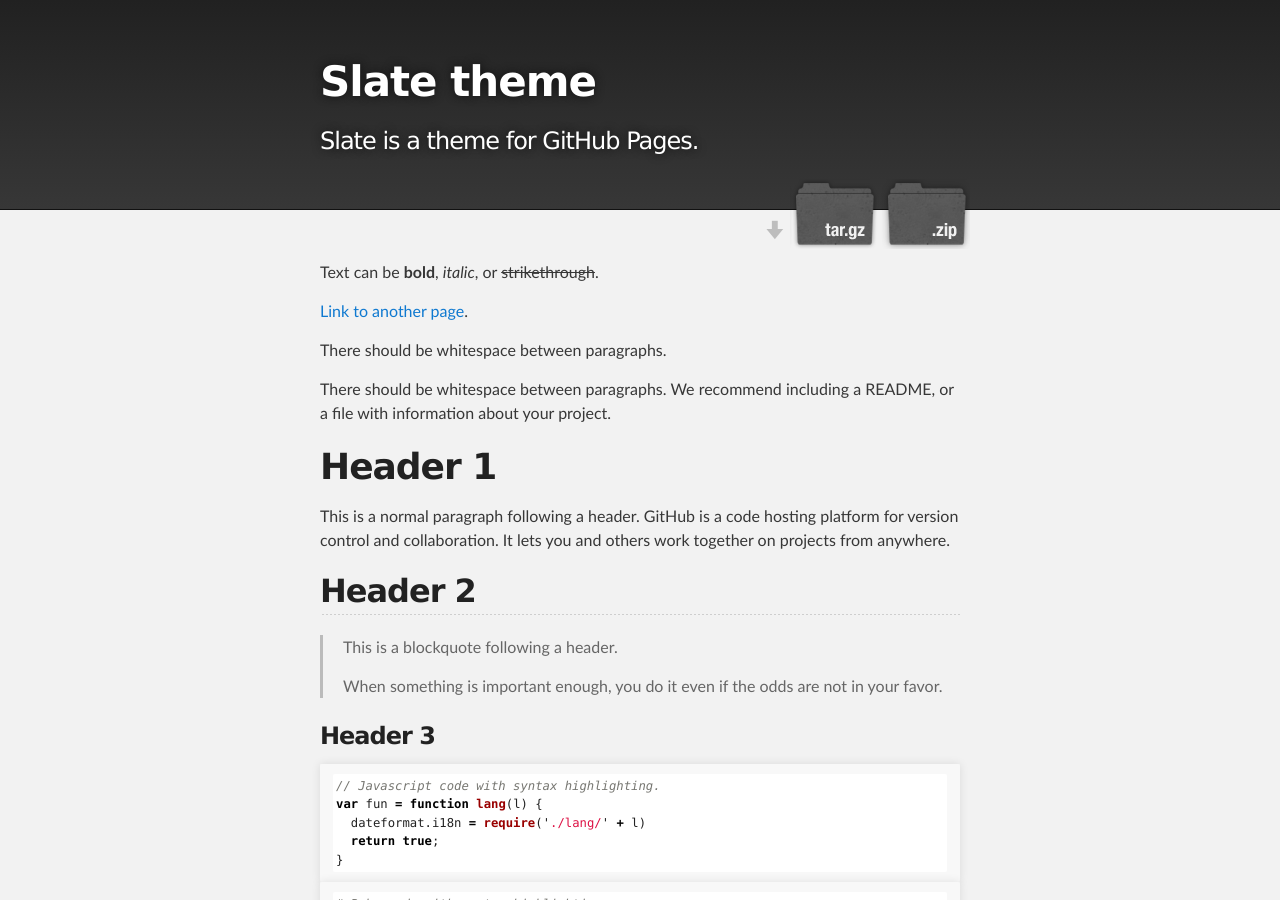
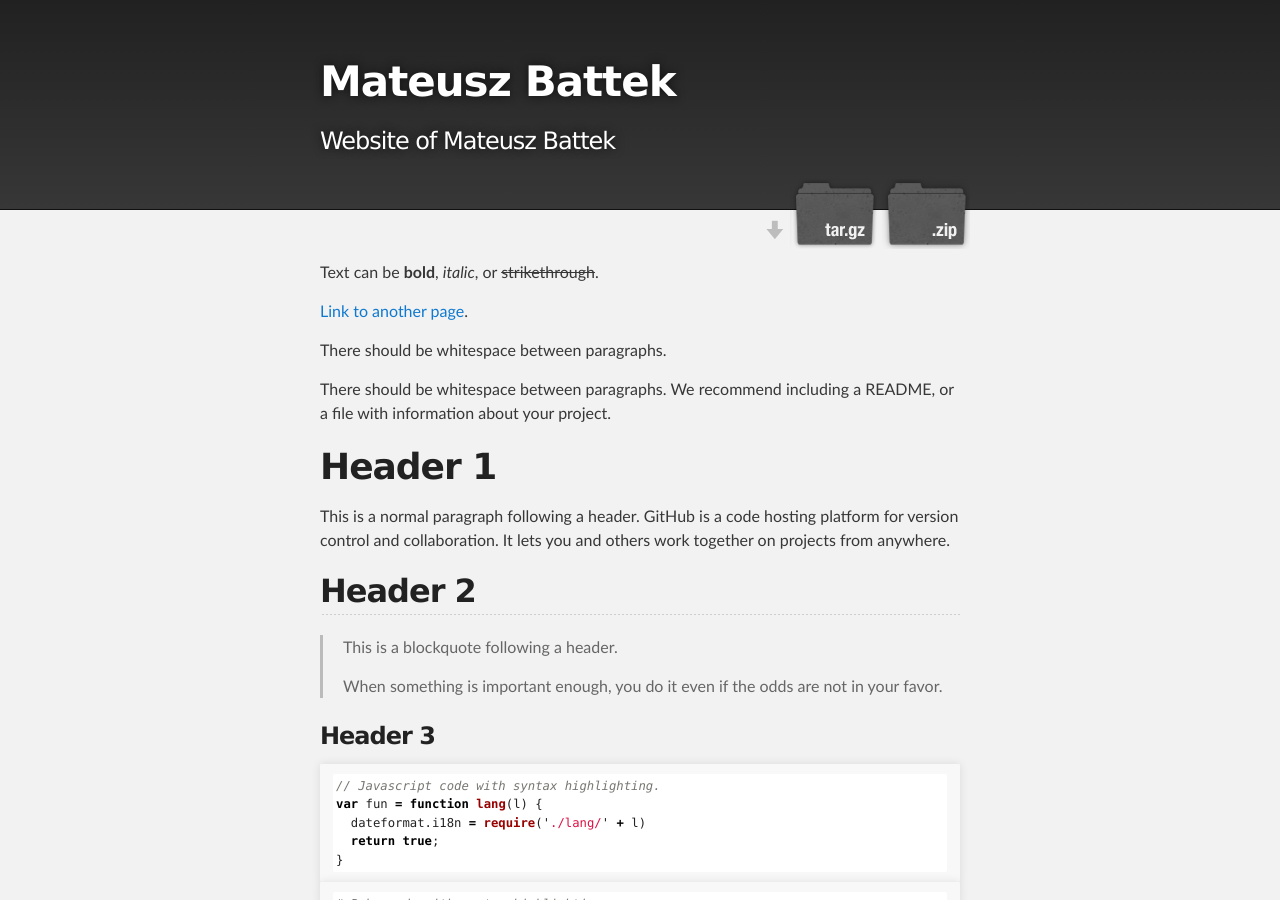
Before and after one commit to MateuszBattek/MateuszBattek.github.io, a Jekyll site: the page built from index.md, in a window 1280 px wide and 900 px high. Built offline with Jekyll 4.4.1, drawn with Linux system fonts in a browser that asks for light colours.

Commit message:
changed title in _congif_yml

```diff
--- a/_config.yml
+++ b/_config.yml
@@ -1,5 +1,5 @@
-title: Slate theme
-description: Slate is a theme for GitHub Pages.
+title: Mateusz Battek
+description: Website of Mateusz Battek
 show_downloads: true
 google_analytics:
 theme: jekyll-theme-slate
```
